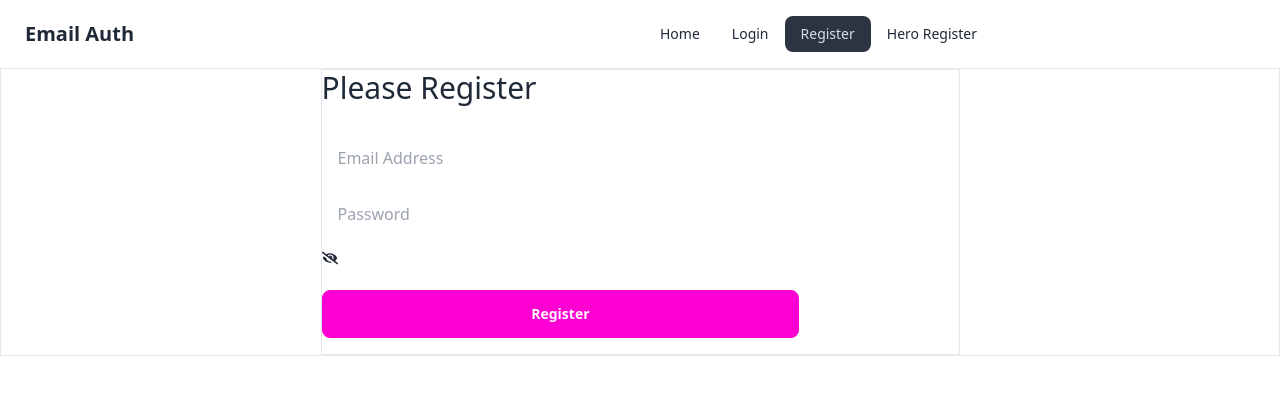
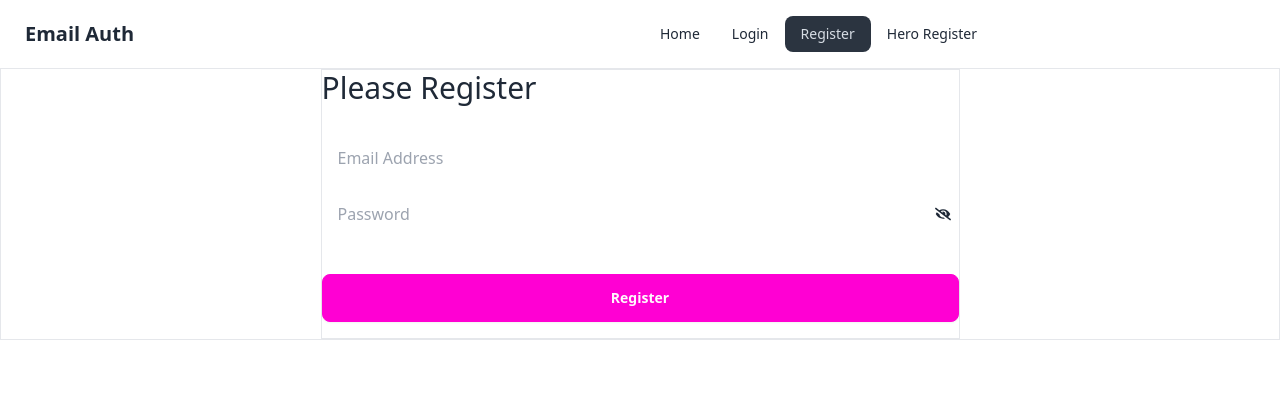
Before and after one commit to jubayer-webdev/ProgrammingHeroWebCourse, a React (Vite) app: page /register in a window 1280 px wide. Shown: the top 394 px of the page. Built offline with nearby package versions, Linux system fonts and the light colour scheme.

Commit message:
fixed the position of FaEye icon

```diff
--- a/src/components/Register/Register.jsx
+++ b/src/components/Register/Register.jsx
@@ -51,13 +51,15 @@ const Register = () => {
             <div className="mx-auto md:w-1/2 border">
                 <h2 className="text-3xl mb-8">Please Register</h2>
                 <form onSubmit={handleRegister}>
-                    <input className="mb-4 w-3/4 py-2 px-4" type="email" placeholder="Email Address" name="emaiL" id="" required />
+                    <input className="mb-4 w-full py-2 px-4" type="email" placeholder="Email Address" name="emaiL" id="" required />
                     <br />
-                    <input className="mb-4 w-3/4 py-2 px-4" type={showPassword ? "text" : "password"} placeholder="Password" name="passworD" id="" required />
-                    {/* //!Toggle Eye Icon  */}
-                    <span onClick={() => setShowPassword(!showPassword)}>{showPassword ? <FaEye /> : <FaEyeSlash />}</span>
+                    <div className="mb-4 relative">
+                        <input className="w-full py-2 px-4" type={showPassword ? "text" : "password"} placeholder="Password" name="passworD" id="" required />
+                        {/* //!Toggle Eye Icon  */}
+                        <span className="absolute top-3 right-2" onClick={() => setShowPassword(!showPassword)}>{showPassword ? <FaEye /> : <FaEyeSlash />}</span>
+                    </div>
                     <br />
-                    <input className="btn btn-secondary mb-4 w-3/4" type="submit" value="Register" />
+                    <input className="btn btn-secondary mb-4 w-full" type="submit" value="Register" />
                 </form>
                 {/* //!Showing The Error Message */}
                 {registerError && <p className="text-red-700">{registerError}</p>}
```
